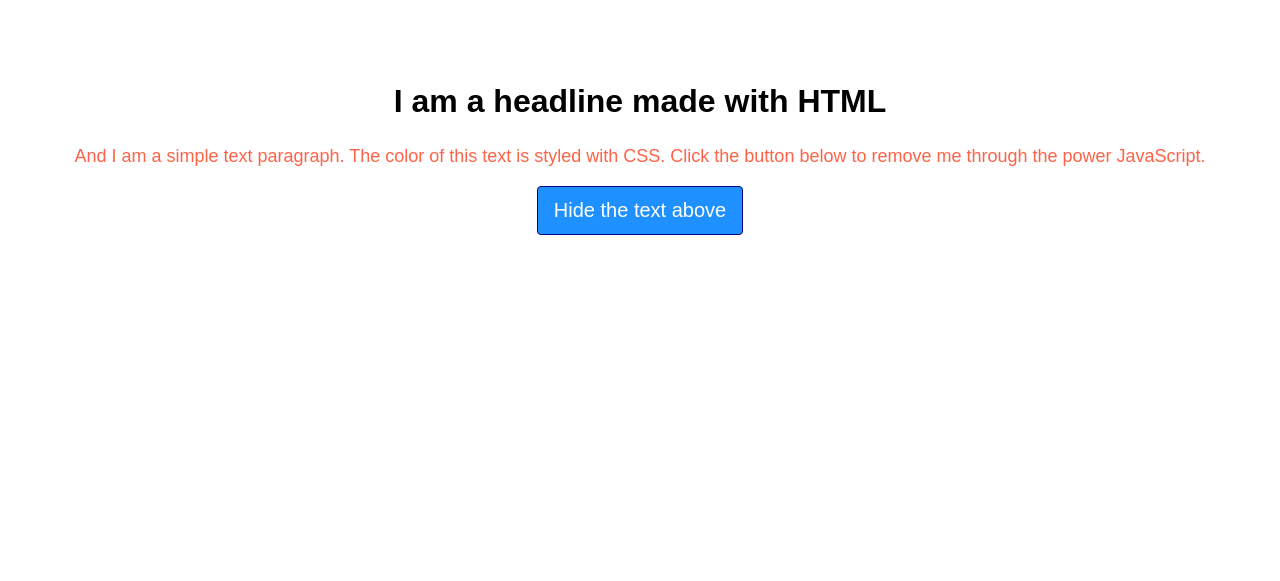
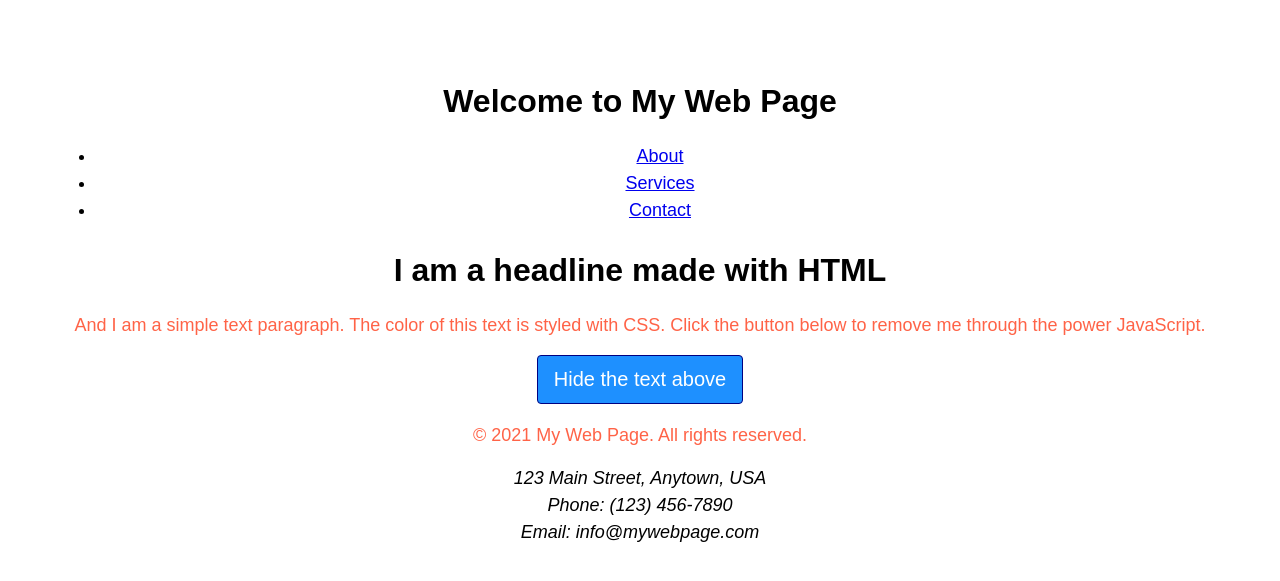
Before and after one commit to ParthGuptaZignuts/django-practice, a Django app: page / in a window 1280 px wide. Shown: the top 581 px of the page. Run offline with Django 5.2, Linux system fonts and the light colour scheme.

Commit message:
includes of header and footer

```diff
--- /dev/null
+++ b/templates/Footer.html
@@ -0,0 +1,8 @@
+<footer>
+    <p>&copy; 2021 My Web Page. All rights reserved.</p>
+    <address>
+      123 Main Street, Anytown, USA<br />
+      Phone: (123) 456-7890<br />
+      Email: info@mywebpage.com
+    </address>
+  </footer>
--- /dev/null
+++ b/templates/Header.html
@@ -0,0 +1,23 @@
+{% load static %}
+<!DOCTYPE html>
+<html lang="en">
+  <head>
+    <meta charset="UTF-8" />
+    <meta name="viewport" content="width=device-width, initial-scale=1.0" />
+    <meta http-equiv="X-UA-Compatible" content="ie=edge" />
+    <title>{{ title }}</title>
+    <link rel="stylesheet" href="/static/css/style.css" />
+  </head>
+  <body>
+    <header>
+      <h1>Welcome to My Web Page</h1>
+      <nav>
+        <ul>
+          <li><a href="#about">About</a></li>
+          <li><a href="#services">Services</a></li>
+          <li><a href="#contact">Contact</a></li>
+        </ul>
+      </nav>
+    </header>
+  </body>
+</html>
--- a/templates/SecondFile.html
+++ b/templates/SecondFile.html
@@ -1,15 +1,8 @@
-<!DOCTYPE html>
-<html lang="en">
-<head>
-  <meta charset="UTF-8">
-  <meta name="viewport" content="width=device-width, initial-scale=1.0">
-  <title>Document</title>
-  <link rel="stylesheet" href="/static/css/style.css">
-  <script src="/static/js/index.js" defer></script>
-</head>
+{% include "Header.html" %}
 <body>
   <h1>I am a headline made with HTML</h1>
 <p>And I am a simple text paragraph. The color of this text is styled with CSS. Click the button below to remove me through the power JavaScript.</p>
 <button>Hide the text above</button>
+{% include "Footer.html" %}
 </body>
 </html>
```
Also changed, not shown: templates/index.html (+2 -9 lines).
